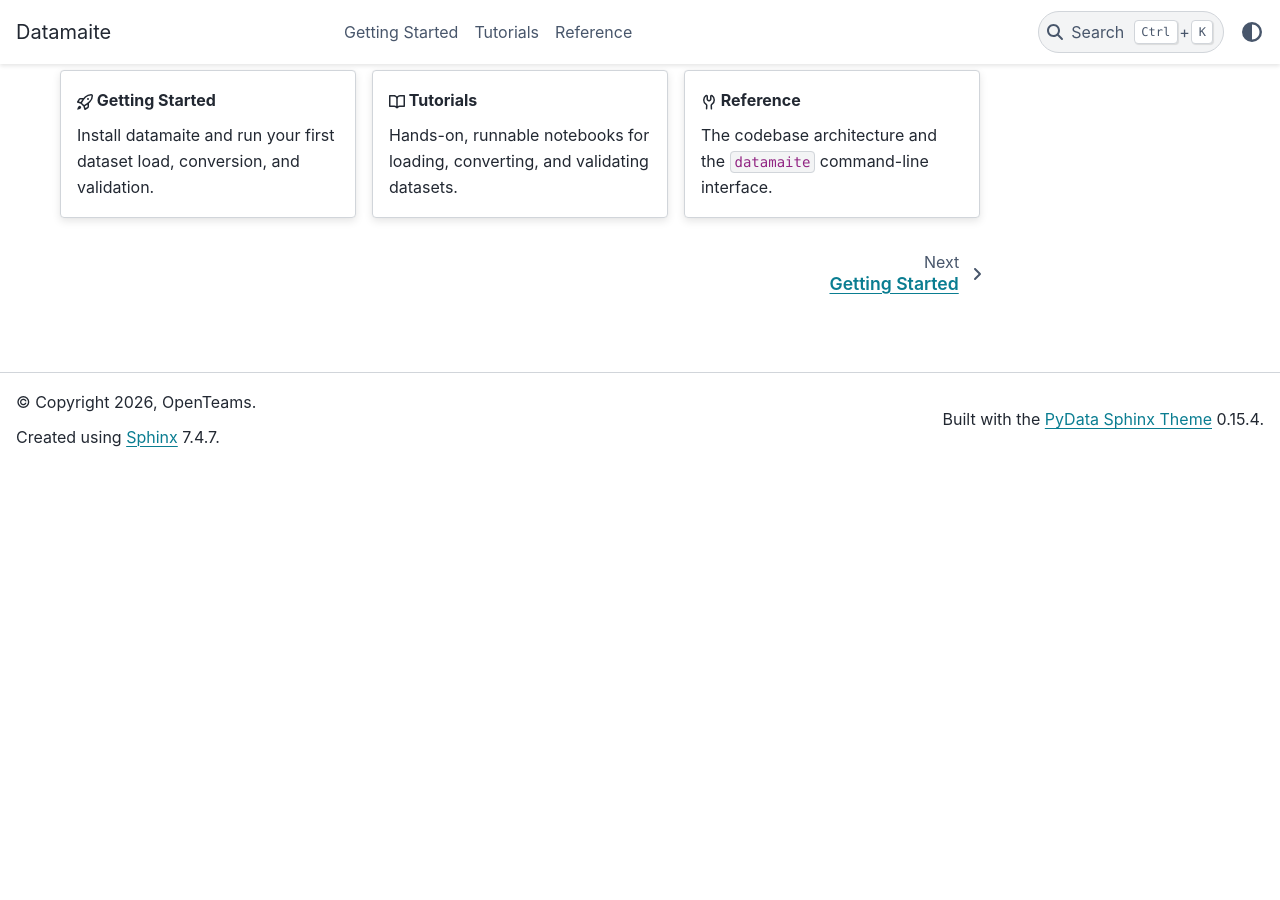
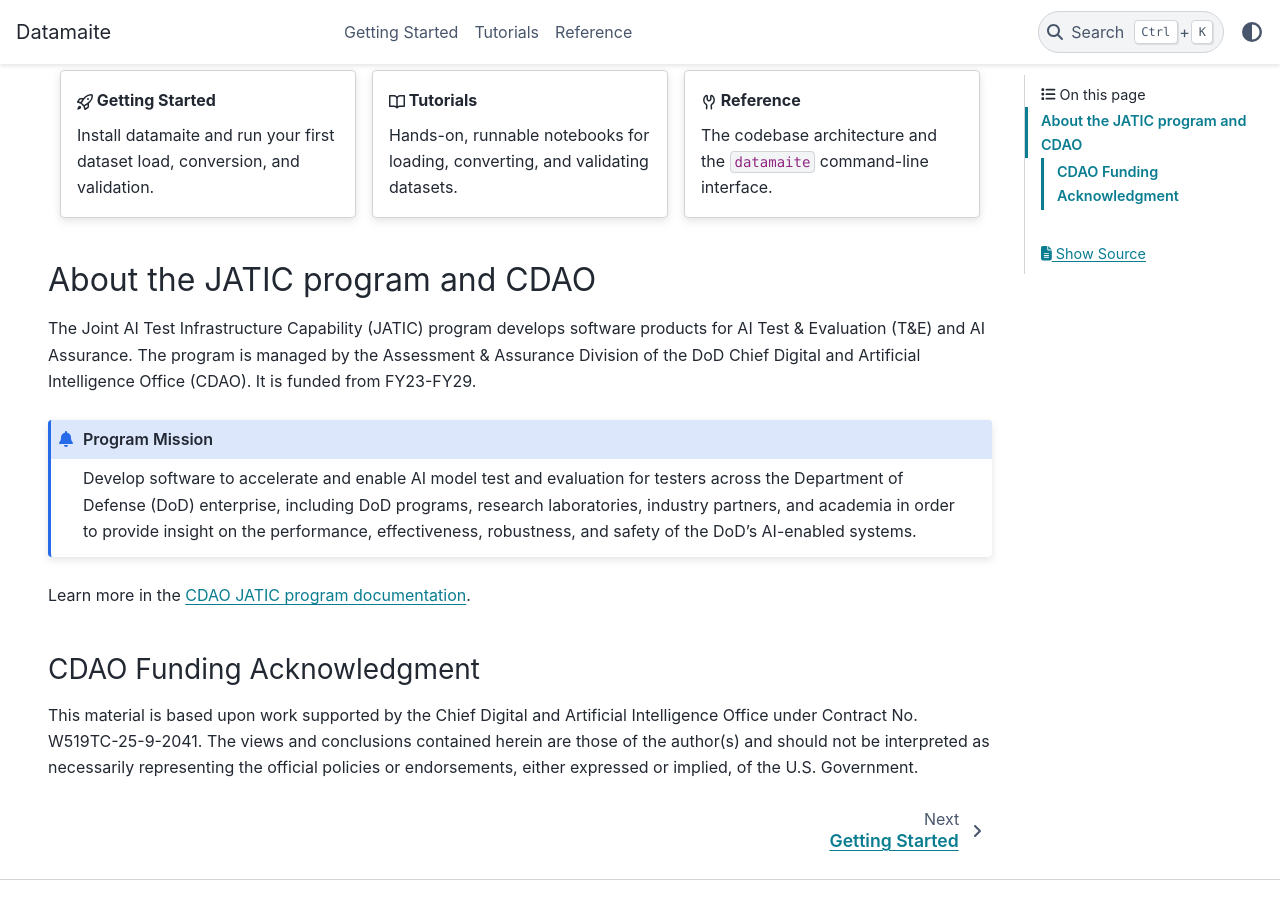
Before and after one commit to openteams-ai/datamaite, a Sphinx documentation site: the page built from docs/index.md, in a window 1280 px wide and 900 px high, scrolled down 434 px. Built offline with Sphinx 7.4.7 and the PyData theme 0.15.4, drawn with Linux system fonts in a browser that asks for light colours; before the commit the page ends 900 px from its top, so only the background shows below that.

Commit message:
Add the CDAO funding acknowledgment (#107)

````diff
--- a/README.md
+++ b/README.md
@@ -696,3 +696,20 @@
 Variations across families are tolerated: `scale/` vs labeler
 subfolder, `seq_mp4/` vs `seq_ts/`, and the differing `*_metadata/`
 directory names are all handled by discovery.
+
+## Authors and acknowledgment
+
+This project was created for [CDAO JATIC](https://cdao.pages.jatic.net/public/)
+and is maintained by OpenTeams with collaborative community support.
+
+### CDAO Funding Acknowledgment
+
+<!-- --8<-- [start:acknowledgment] -->
+
+This material is based upon work supported by the Chief Digital and Artificial
+Intelligence Office under Contract No. W519TC-25-9-2041. The views and
+conclusions contained herein are those of the author(s) and should not be
+interpreted as necessarily representing the official policies or endorsements,
+either expressed or implied, of the U.S. Government.
+
+<!-- --8<-- [end:acknowledgment] -->
--- a/docs/index.md
+++ b/docs/index.md
@@ -45,6 +45,33 @@
 
 ::::
 
+## About the JATIC program and CDAO
+
+The Joint AI Test Infrastructure Capability (JATIC) program develops software
+products for AI Test & Evaluation (T&E) and AI Assurance. The program is managed
+by the Assessment & Assurance Division of the
+DoD Chief Digital and Artificial Intelligence Office (CDAO).
+It is funded from FY23-FY29.
+
+:::{admonition} Program Mission
+
+Develop software to accelerate and enable AI model test and evaluation for
+testers across the Department of Defense (DoD) enterprise, including DoD
+programs, research laboratories, industry partners, and academia in order to
+provide insight on the performance, effectiveness, robustness, and safety of the
+DoD's AI-enabled systems.
+:::
+
+Learn more in the
+[CDAO JATIC program documentation](https://cdao.pages.jatic.net/public/).
+
+### CDAO Funding Acknowledgment
+
+```{include} ../README.md
+:start-after: <!-- --8<-- [start:acknowledgment] -->
+:end-before: <!-- --8<-- [end:acknowledgment] -->
+```
+
 ```{toctree}
 :maxdepth: 2
 :hidden:
````
Also changed, not shown: CHANGELOG.md (+7 -0 lines), .gitlab-ci.yml, .markdown-link-check.json.
